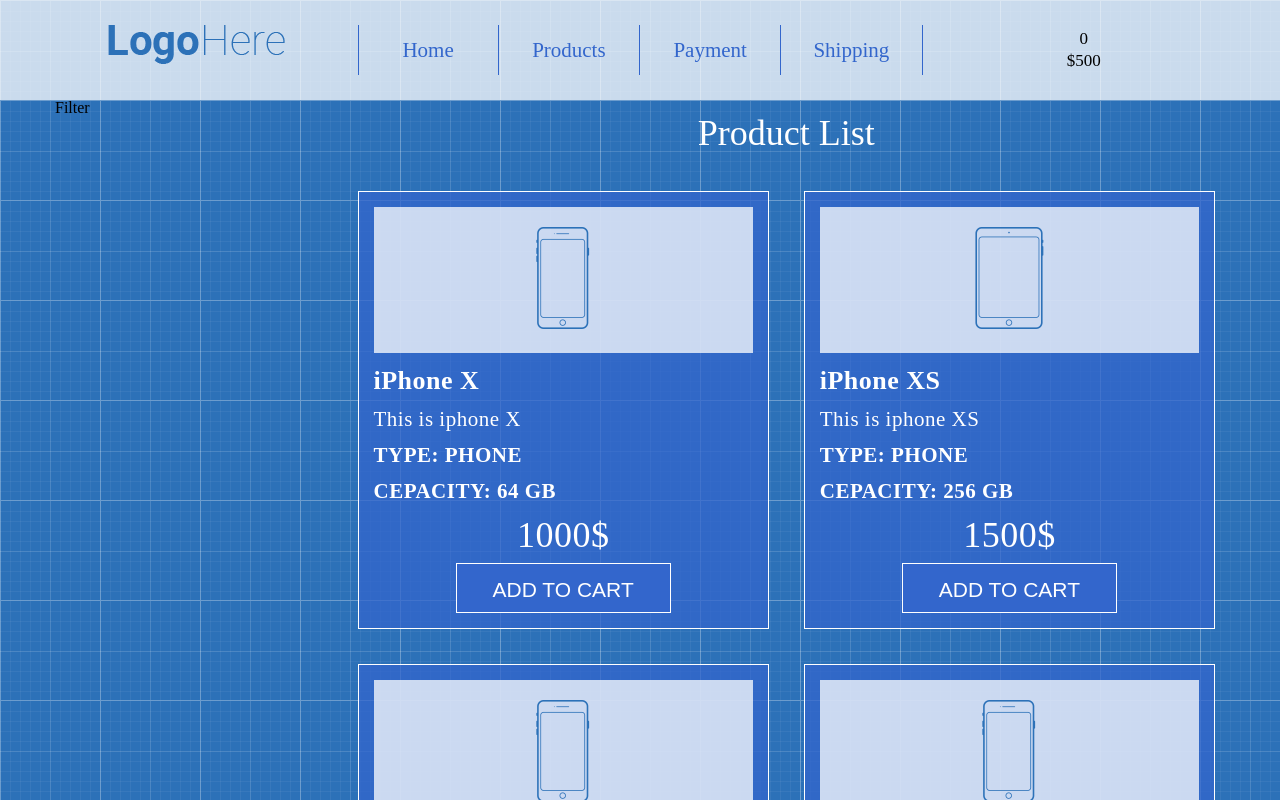
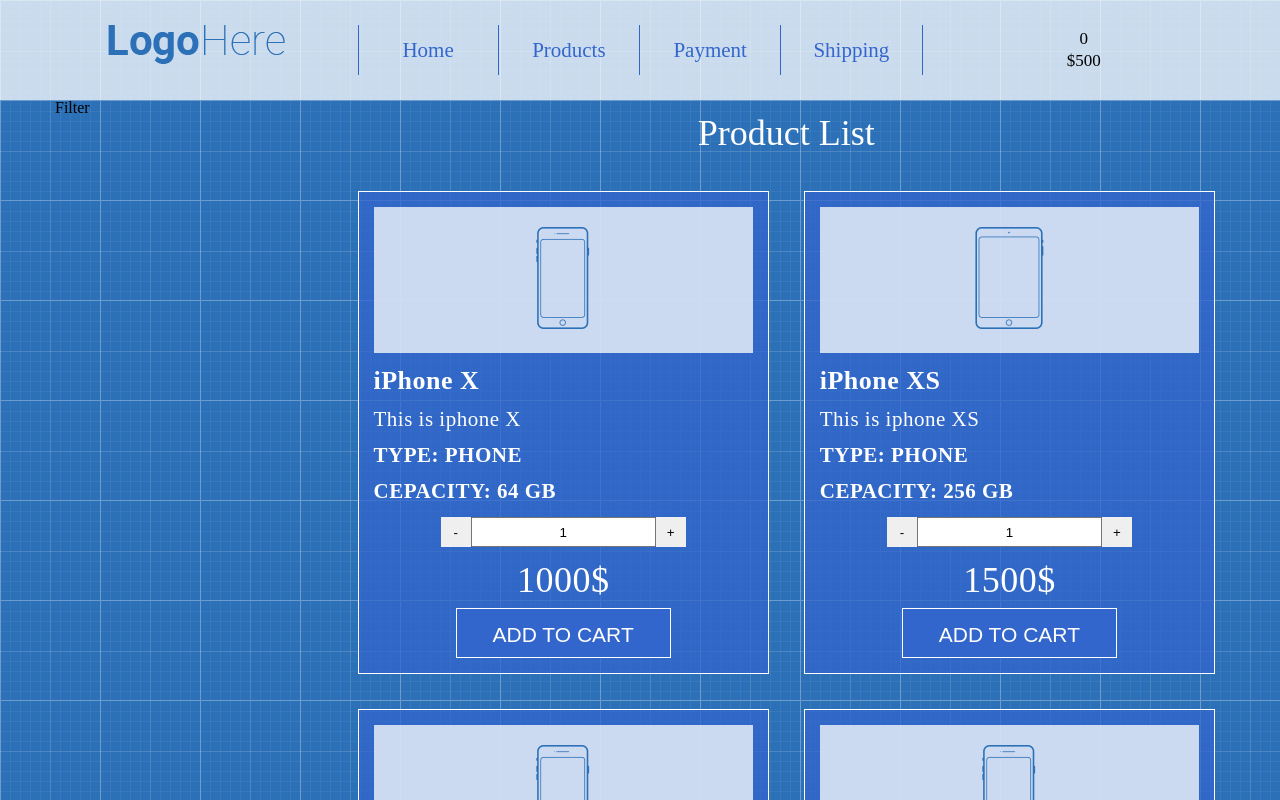
Before and after one commit to HelenPetrovska/shop-project-on-react, a React (Create React App) app: page / in a window 1280 px wide. Shown: the top 800 px of the page. Built offline with nearby package versions, Linux system fonts and the light colour scheme.

Commit message:
added product-quantity

```diff
--- a/src/App/Main/Products/ProductListItem.css
+++ b/src/App/Main/Products/ProductListItem.css
@@ -49,3 +49,21 @@
     padding: 20px 0;
     margin-bottom: 15px;
 }
+.product-quantity {
+    text-align: center;
+    margin-bottom: 15px;
+}
+.product-quantity input {
+    height: 30px;
+    text-align: center;
+}
+.product-quantity button {
+    height: 30px;
+    width: 30px;
+    border: none;
+}
+.product-quantity button:hover {
+    background-color: rgb(193, 191, 191);
+    color: #ffffff;
+    cursor: pointer;
+}
--- a/src/App/Main/Products/ProductListItem.js
+++ b/src/App/Main/Products/ProductListItem.js
@@ -19,6 +19,11 @@
             <div className="product-description">{description}</div>
             <div className="product-features">Type: {type}</div>
             <div className="product-features">Cepacity: {cepacity} Gb</div>
+            <div className="product-quantity">
+                <button>-</button>
+                <input type="text" value="1" readOnly/>
+                <button>+</button>
+            </div>
             <div className="product-price">{price}$</div>
             <button className="btn-add-to-cart">Add to cart</button>
         </div>
```
